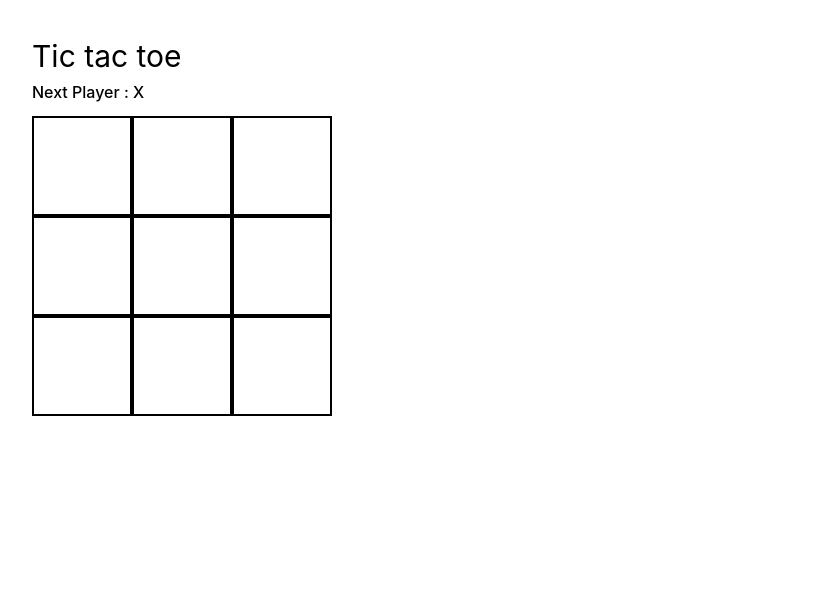
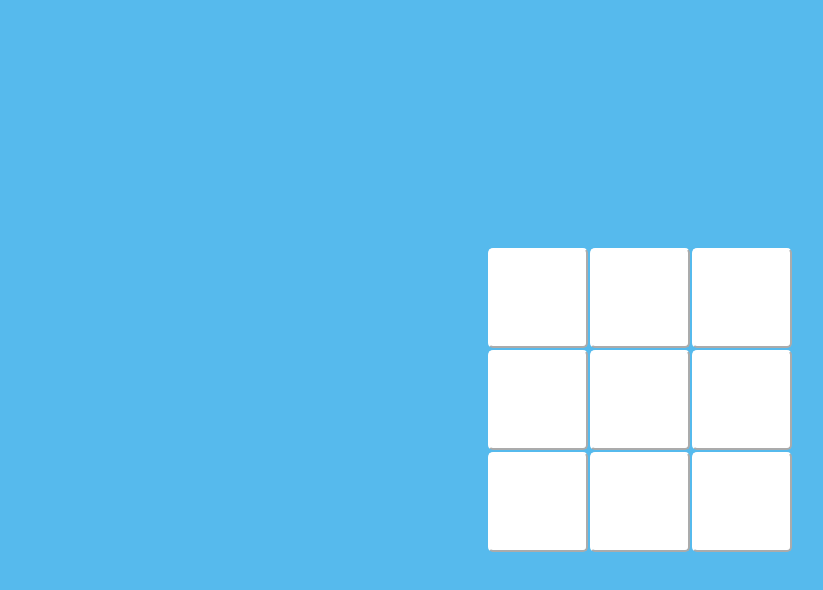
Before and after one commit to thecodebreaker1990/tic-tac-toe, a Vue app: page / in a window 1280 px wide. Shown: the top 590 px of the page, without its empty margins (0-823 px from the left). Built offline with nearby package versions, Linux system fonts and the light colour scheme.

Commit message:
feat: implement font-awesome and refactor icon design.

```diff
--- a/package.json
+++ b/package.json
@@ -12,6 +12,10 @@
     "format": "prettier --write src/"
   },
   "dependencies": {
+    "@fortawesome/fontawesome-svg-core": "^6.4.0",
+    "@fortawesome/free-regular-svg-icons": "^6.4.0",
+    "@fortawesome/free-solid-svg-icons": "^6.4.0",
+    "@fortawesome/vue-fontawesome": "^3.0.3",
     "vue": "^3.2.47"
   },
   "devDependencies": {
--- a/src/App.vue
+++ b/src/App.vue
@@ -3,6 +3,6 @@ import Board from './components/Board.vue'
 </script>
 
 <template>
-  <h1>Tic tac toe</h1>
+  <!-- <h1>Tic tac toe</h1> -->
   <Board />
 </template>
--- a/src/assets/base.css
+++ b/src/assets/base.css
@@ -60,9 +60,10 @@
 }
 
 body {
-  min-height: 100vh;
+  height: 100vh;
   /* color: var(--color-text);
   background: var(--color-background); */
+  background: #56baed;
   transition: color 0.5s, background-color 0.5s;
   line-height: 1.6;
   font-family: Inter, -apple-system, BlinkMacSystemFont, 'Segoe UI', Roboto, Oxygen, Ubuntu,
--- a/src/assets/main.css
+++ b/src/assets/main.css
@@ -1,9 +1,14 @@
 @import './base.css';
 
 #app {
-  max-width: 1280px;
+  /* max-width: 1280px;
   margin: 0 auto;
-  padding: 2rem;
+  padding: 2rem; */
+  height: 100%;
+  display: flex;
+  flex-direction: column;
+  align-items: center;
+  justify-content: center;
   font-weight: normal;
 }
 
--- a/src/components/Board.vue
+++ b/src/components/Board.vue
@@ -56,7 +56,7 @@ watch(squares, checkWinnerAndUpdateStatus, { immediate: true })
 </script>
 
 <template>
-  <p class="status">{{ status }}</p>
+  <!-- <p class="status">{{ status }}</p> -->
   <div class="board">
     <Square v-for="i in 9" :key="i" :value="squares[i - 1]" @on-click-square="setSquares(i - 1)" />
   </div>
@@ -67,10 +67,11 @@ watch(squares, checkWinnerAndUpdateStatus, { immediate: true })
   display: grid;
   grid-template-columns: repeat(3, 1fr);
   grid-template-rows: repeat(3, 1fr);
+  gap: 2px;
   justify-items: center;
   align-items: center;
-  width: 300px;
-  height: 300px;
+  /* width: 300px;
+  height: 300px; */
 }
 .status {
   font-size: 16px;
--- a/src/components/Square.vue
+++ b/src/components/Square.vue
@@ -1,29 +1,40 @@
 <script setup>
-defineProps({
+import { computed } from 'vue'
+
+const props = defineProps({
   value: {
     type: String,
     default: ''
   }
 })
+
 const emit = defineEmits(['on-click-square'])
+
+const iconId = computed(() => {
+  if (!props.value) return null
+  else return props.value === 'X' ? 'fa-solid fa-xmark' : 'fa-regular fa-circle'
+})
 </script>
 
 <template>
-  <button class="square" @click="emit('on-click-square')">{{ value }}</button>
+  <button class="square" @click="emit('on-click-square')">
+    <font-awesome-icon v-if="value" :icon="iconId" />
+  </button>
 </template>
 
 <style scoped>
 /* Define the square */
 .square {
   background-color: #ffffff;
+  color: #56baed;
   width: 100px;
   height: 100px;
-  border: 2px solid #000000;
   font-size: 48px;
-  font-weight: bold;
   text-align: center;
   line-height: 100px;
   cursor: pointer;
+  border-radius: 5px;
+  border-color: #ffffff;
 }
 
 /* Define the hover effect */
--- a/src/main.ts
+++ b/src/main.ts
@@ -1,6 +1,20 @@
 import { createApp } from 'vue'
 import App from './App.vue'
 
+/* import the fontawesome core */
+import { library } from '@fortawesome/fontawesome-svg-core'
+
+/* import font awesome icon component */
+import { FontAwesomeIcon } from '@fortawesome/vue-fontawesome'
+
+/* import specific icons */
+import { faXmark } from '@fortawesome/free-solid-svg-icons'
+import { faCircle } from '@fortawesome/free-regular-svg-icons'
+
+library.add(faXmark, faCircle)
+
 import './assets/main.css'
 
-createApp(App).mount('#app')
+const app = createApp(App)
+app.component('font-awesome-icon', FontAwesomeIcon)
+app.mount('#app')
```
Also changed, not shown: 1 other file (tests, documents, lock files or other folders).
